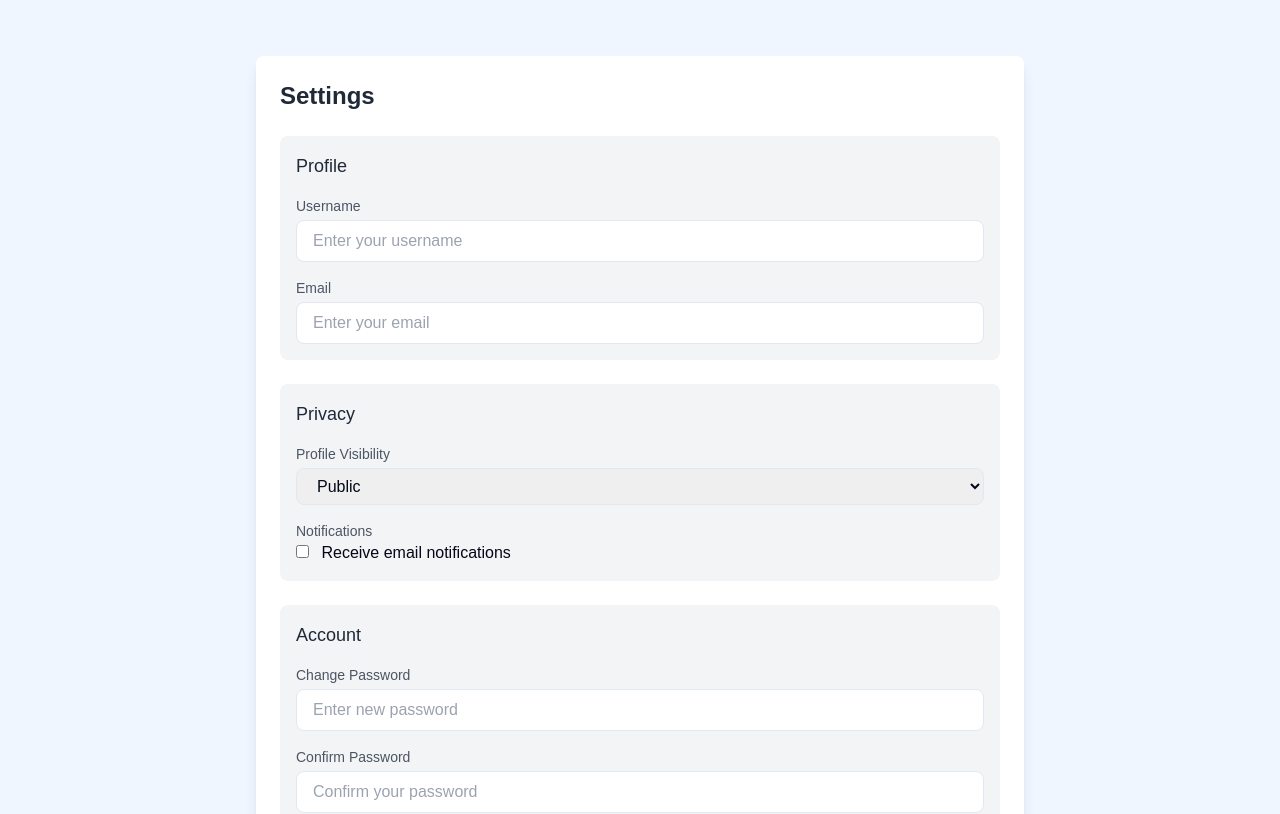
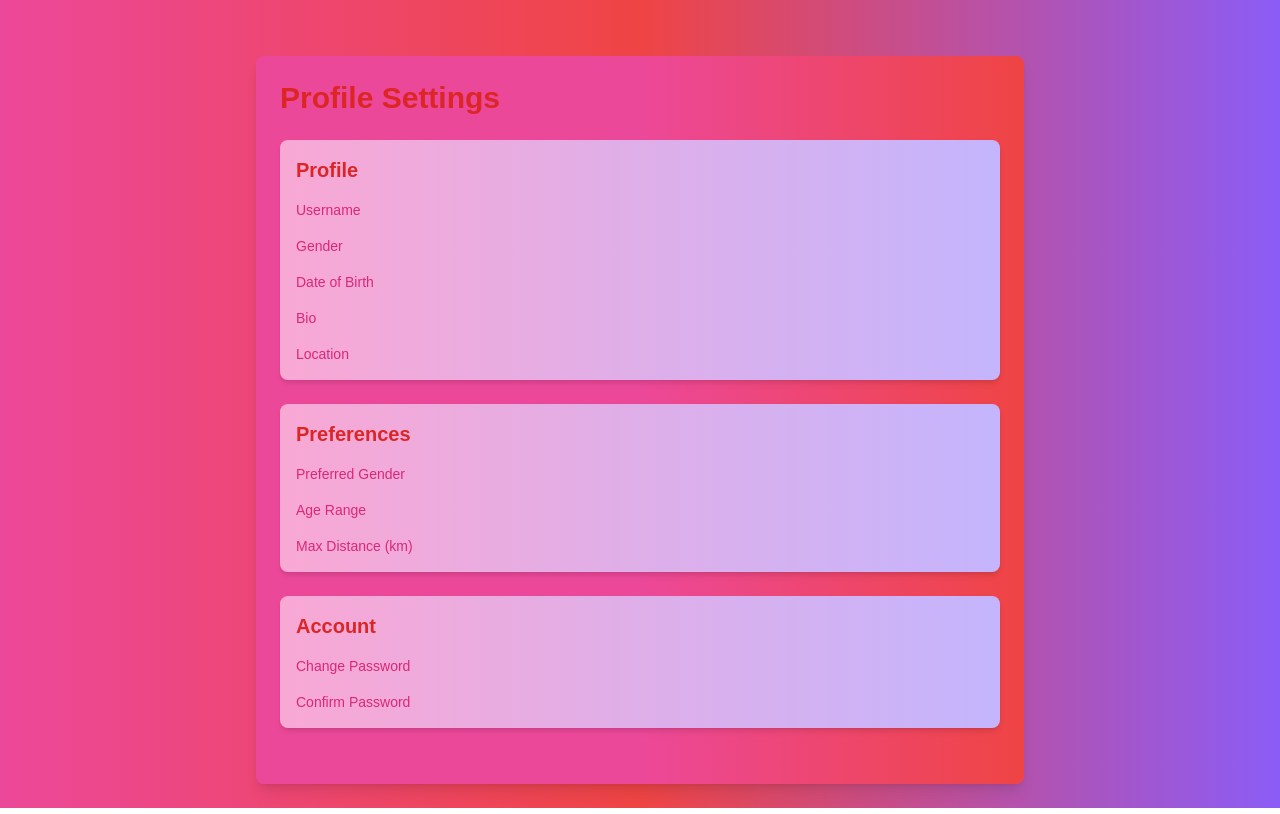
Before and after one commit to Harish01234/Milan-, a Next.js app: page /setting in a window 1280 px wide. Shown: the top 814 px of the page. Built offline with nearby package versions, Linux system fonts and the light colour scheme.

Commit message:
setting page is changed

```diff
--- a/src/app/api/(auth)/signup/route.ts
+++ b/src/app/api/(auth)/signup/route.ts
@@ -71,6 +71,7 @@ export async function POST(req: NextRequest) {
       dateOfBirth: new Date(dateOfBirth),
       otp, // Store the OTP
       otpExpiry, // Store OTP expiry time
+
     });
 
     await newUser.save();
--- a/src/app/home/page.tsx
+++ b/src/app/home/page.tsx
@@ -29,7 +29,7 @@ export default function HomePage(): React.ReactElement {
       <header className="w-full py-4 px-6 flex justify-between items-center border-b border-pink-200">
         <h1 className="text-2xl font-bold text-pink-700">Milan (मिलन)</h1>
         <button
-          onClick={() => router.push("/login")}
+          onClick={() => router.push("/signin")}
           className="px-6 py-2 bg-pink-600 text-white font-medium rounded-full shadow hover:bg-pink-700"
         >
           Login
--- a/src/app/setting/page.tsx
+++ b/src/app/setting/page.tsx
@@ -1,91 +1,162 @@
 'use client';
 
-import React, { useEffect, useState } from 'react';
+import React, { useState, useEffect } from 'react';
 import { FloatingNavDemo } from '@/components/mainnavbar';
+import Link from 'next/link';
+import axios from 'axios';
 
 function Setting() {
-  const [isClient, setIsClient] = useState(false);
+  const [inputs, setInputs] = useState<{ [key: string]: string }>({});
+  const [activeInput, setActiveInput] = useState<string | null>(null);
+  const [inputValue, setInputValue] = useState('');
+  const [email, setEmail] = useState<string>('');
 
-  // Ensure this runs only on the client
   useEffect(() => {
-    setIsClient(true);
+    // Retrieve the email from localStorage (assuming it is stored there)
+    const storedEmail = localStorage.getItem('email');
+    if (storedEmail) {
+      setEmail(storedEmail);
+    }
   }, []);
 
-  if (!isClient) {
-    // Avoid rendering components that depend on the window object during SSR
-    return null;
+  const handleLabelClick = (label: string) => {
+    setActiveInput(label);
+    setInputValue('');
+  };
+
+  const handleAddClick = () => {
+    if (activeInput && inputValue) {
+      // Log the JSON object with the label, value, and email
+      console.log(JSON.stringify({ email, [activeInput]: inputValue }));
+
+      axios.post('/api/add', { email, [activeInput]: inputValue })
+        .then((response) => {
+          console.log(response.data);
+          // Handle success, e.g., show a success message
+        })
+        .catch((error) => {
+          console.error(error);
+          // Handle error, e.g., show an error message
+        });
+
+      // Save the input value to the state
+      setInputs((prev) => ({
+        ...prev,
+        [activeInput]: inputValue,
+      }));
+
+      // Reset the active input and input value
+      setActiveInput(null);
+      setInputValue('');
     }
+  };
 
   return (
-    <div className="min-h-screen w-full bg-blue-50 p-6">
-      <div className="bg-white p-6 rounded-lg shadow-lg max-w-3xl mx-auto mt-8">
-        <h2 className="text-2xl font-semibold text-gray-800 mb-6">Settings</h2>
+    <div className="min-h-screen w-full bg-gradient-to-r from-pink-500 via-red-500 to-violet-500 p-6">
+      <div className="bg-gradient-to-r from-lavender-500 via-pink-500 to-red-500 p-6 rounded-lg shadow-lg max-w-3xl mx-auto mt-8">
+        <h2 className="text-3xl font-bold text-red-600 mb-6">Profile Settings</h2>
 
         <div className="space-y-6">
           {/* Profile Section */}
-          <div className="bg-gray-100 p-4 rounded-lg">
-            <h3 className="text-lg font-medium text-gray-800">Profile</h3>
-            <div className="mt-4">
-              <label className="block text-sm font-medium text-gray-600">Username</label>
+          <div className="bg-gradient-to-r from-pink-300 via-lavender-300 to-violet-300 p-4 rounded-lg shadow-md">
+            <h3 className="text-xl font-semibold text-red-600">Profile</h3>
+            {['Username', 'Gender', 'Date of Birth', 'Bio', 'Location'].map((label) => (
+              <div key={label} className="mt-4">
+                <label
+                  className="block text-sm font-medium text-pink-600 cursor-pointer"
+                  onClick={() => handleLabelClick(label)}
+                >
+                  {label}
+                </label>
+
+                {/* Render input field and Add button only when activeInput matches the label */}
+                {activeInput === label && (
+                  <div>
                     <input
-                type="text"
-                className="mt-1 block w-full px-4 py-2 border rounded-lg focus:outline-none focus:ring-2 focus:ring-blue-500"
-                placeholder="Enter your username"
+                      type={label === 'Date of Birth' ? 'date' : 'text'}
+                      className="mt-1 block w-full px-4 py-2 border-2 border-pink-400 rounded-lg focus:outline-none focus:ring-2 focus:ring-violet-500"
+                      placeholder={`Enter your ${label.toLowerCase()}`}
+                      value={inputValue}
+                      onChange={(e) => setInputValue(e.target.value)}
                     />
+                    <button
+                      className="mt-2 bg-gradient-to-r from-pink-600 via-red-600 to-violet-600 text-white px-6 py-2 rounded-lg hover:bg-gradient-to-r hover:from-pink-700 hover:via-red-700 hover:to-violet-700 focus:outline-none focus:ring-2 focus:ring-red-500"
+                      onClick={handleAddClick}
+                    >
+                      Add
+                    </button>
                   </div>
-            <div className="mt-4">
-              <label className="block text-sm font-medium text-gray-600">Email</label>
-              <input
-                type="email"
-                className="mt-1 block w-full px-4 py-2 border rounded-lg focus:outline-none focus:ring-2 focus:ring-blue-500"
-                placeholder="Enter your email"
-              />
+                )}
               </div>
+            ))}
           </div>
 
-          {/* Privacy Section */}
-          <div className="bg-gray-100 p-4 rounded-lg">
-            <h3 className="text-lg font-medium text-gray-800">Privacy</h3>
-            <div className="mt-4">
-              <label className="block text-sm font-medium text-gray-600">Profile Visibility</label>
-              <select className="mt-1 block w-full px-4 py-2 border rounded-lg focus:outline-none focus:ring-2 focus:ring-blue-500">
-                <option>Public</option>
-                <option>Private</option>
-                <option>Friends Only</option>
-              </select>
+          {/* Preferences Section */}
+          <div className="bg-gradient-to-r from-pink-300 via-lavender-300 to-violet-300 p-4 rounded-lg shadow-md">
+            <h3 className="text-xl font-semibold text-red-600">Preferences</h3>
+            {['Preferred Gender', 'Age Range', 'Max Distance (km)'].map((label) => (
+              <div key={label} className="mt-4">
+                <label
+                  className="block text-sm font-medium text-pink-600 cursor-pointer"
+                  onClick={() => handleLabelClick(label)}
+                >
+                  {label}
+                </label>
+
+                {/* Render input field and Add button only when activeInput matches the label */}
+                {activeInput === label && (
+                  <div>
+                    <input
+                      type={label === 'Age Range' || label === 'Max Distance (km)' ? 'number' : 'text'}
+                      className="mt-1 block w-full px-4 py-2 border-2 border-pink-400 rounded-lg focus:outline-none focus:ring-2 focus:ring-violet-500"
+                      placeholder={`Enter your ${label.toLowerCase()}`}
+                      value={inputValue}
+                      onChange={(e) => setInputValue(e.target.value)}
+                    />
+                    <button
+                      className="mt-2 bg-gradient-to-r from-pink-600 via-red-600 to-violet-600 text-white px-6 py-2 rounded-lg hover:bg-gradient-to-r hover:from-pink-700 hover:via-red-700 hover:to-violet-700 focus:outline-none focus:ring-2 focus:ring-red-500"
+                      onClick={handleAddClick}
+                    >
+                      Add
+                    </button>
                   </div>
-            <div className="mt-4">
-              <label className="block text-sm font-medium text-gray-600">Notifications</label>
-              <input type="checkbox" className="mr-2 leading-tight" /> Receive email notifications
+                )}
               </div>
+            ))}
           </div>
 
           {/* Account Section */}
-          <div className="bg-gray-100 p-4 rounded-lg">
-            <h3 className="text-lg font-medium text-gray-800">Account</h3>
-            <div className="mt-4">
-              <label className="block text-sm font-medium text-gray-600">Change Password</label>
+          <div className="bg-gradient-to-r from-pink-300 via-lavender-300 to-violet-300 p-4 rounded-lg shadow-md">
+            <h3 className="text-xl font-semibold text-red-600">Account</h3>
+            {['Change Password', 'Confirm Password'].map((label) => (
+              <div key={label} className="mt-4">
+                <label
+                  className="block text-sm font-medium text-pink-600 cursor-pointer"
+                  onClick={() => handleLabelClick(label)}
+                >
+                  {label}
+                </label>
+
+                {/* Render input field and Add button only when activeInput matches the label */}
+                {activeInput === label && (
+                  <div>
                     <input
                       type="password"
-                className="mt-1 block w-full px-4 py-2 border rounded-lg focus:outline-none focus:ring-2 focus:ring-blue-500"
-                placeholder="Enter new password"
+                      className="mt-1 block w-full px-4 py-2 border-2 border-pink-400 rounded-lg focus:outline-none focus:ring-2 focus:ring-violet-500"
+                      placeholder={`Enter new ${label.toLowerCase()}`}
+                      value={inputValue}
+                      onChange={(e) => setInputValue(e.target.value)}
                     />
+                    <button
+                      className="mt-2 bg-gradient-to-r from-pink-600 via-red-600 to-violet-600 text-white px-6 py-2 rounded-lg hover:bg-gradient-to-r hover:from-pink-700 hover:via-red-700 hover:to-violet-700 focus:outline-none focus:ring-2 focus:ring-red-500"
+                      onClick={handleAddClick}
+                    >
+                      Add
+                    </button>
                   </div>
-            <div className="mt-4">
-              <label className="block text-sm font-medium text-gray-600">Confirm Password</label>
-              <input
-                type="password"
-                className="mt-1 block w-full px-4 py-2 border rounded-lg focus:outline-none focus:ring-2 focus:ring-blue-500"
-                placeholder="Confirm your password"
-              />
+                )}
               </div>
-          </div>
-
-          {/* Save Button */}
-          <div className="mt-6 text-center">
-            <button className="bg-blue-600 text-white px-6 py-2 rounded-lg hover:bg-blue-700 focus:outline-none focus:ring-2 focus:ring-blue-500">
-              Save Changes
-            </button>
+            ))}
           </div>
         </div>
 
```
Also changed, not shown: src/app/api/add/route.ts (added, +59 -0 lines). Lines whose indentation alone changed are shown as unchanged.
